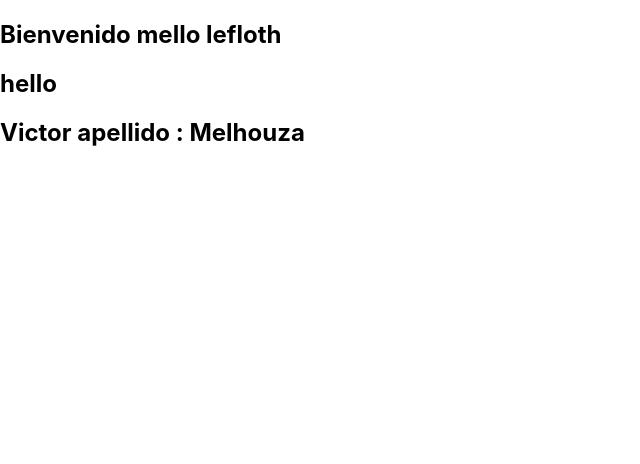
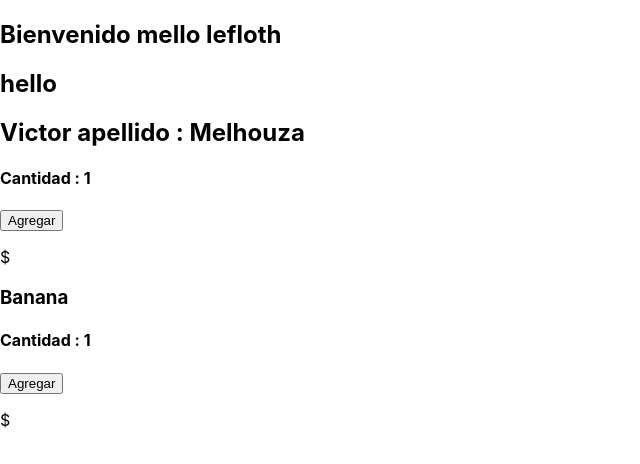
Before and after one commit to ferlefloth/proyecto01, a React (Create React App) app: page / in a window 1280 px wide. Shown: the top 464 px of the page, without its empty margins (0-640 px from the left). Built offline with nearby package versions, Linux system fonts and the light colour scheme.

Commit message:
Termine clase 3 - Binding , state, setState....

```diff
--- a/src/App.js
+++ b/src/App.js
@@ -1,6 +1,56 @@
 import logo from './logo.svg';
 import './App.css';
 import { Component } from 'react';
+import { unmountComponentAtNode } from 'react-dom';
+
+
+
+/*los ESTADOS: Es un objeto que representa el estado actual de un componente */
+class Fruta extends Component {
+
+constructor(){
+  super();
+
+  this.state = { //Se pueden definir un objeto con las propiadeades que quereamos
+    cantidad : 1,
+  }
+}
+
+agregar(){
+
+  this.setState({cantidad : this.state.cantidad + 1})
+}
+
+render(){
+return(
+
+<div>
+
+
+  <h3>{this.props.name}</h3>
+  <h4>Cantidad : {this.state.cantidad}</h4>     {/*//No es buena práctica tener eventos con flechas. el setState vuelve a renderizar SOLO lo que se modificó en el elemento dentro del DOM */}
+    <button onClick={this.agregar.bind(this)}>      {/*El this.agregar no podría referirse al botón , hay que ponerle el  .bind para que el this.agregar funcione. se fuerza a que el this. agregar lo busque dentro de la clase y no dentro de el método agregar()*/}
+
+      Agregar
+    </button>
+  <p>${this.props.price}</p>
+</div>
+
+);
+
+
+
+}
+
+}
+
+
+
+
+
+
+
+
 
 //También se puede laburar con componentes creados de diversas formas
 class Saludos extends Component{ constructor(){ super(); }
@@ -29,6 +79,11 @@ class App extends Component {
         <div>
           <h2>{prueba(this.nombre,this.apellido)}</h2>  {/*tambien podría usarse el this.nombre en ese caso  */}
           <Saludos name="Victor" apellido="Melhouza"/>{/*Tambien se pueden hacer con PROPS*/}
+
+          <Fruta />
+          <Fruta name = "Banana"/>
+
+
         </div>
       )
   }
@@ -37,5 +92,4 @@ class App extends Component {
 
 
 
-
 export default App;
```
